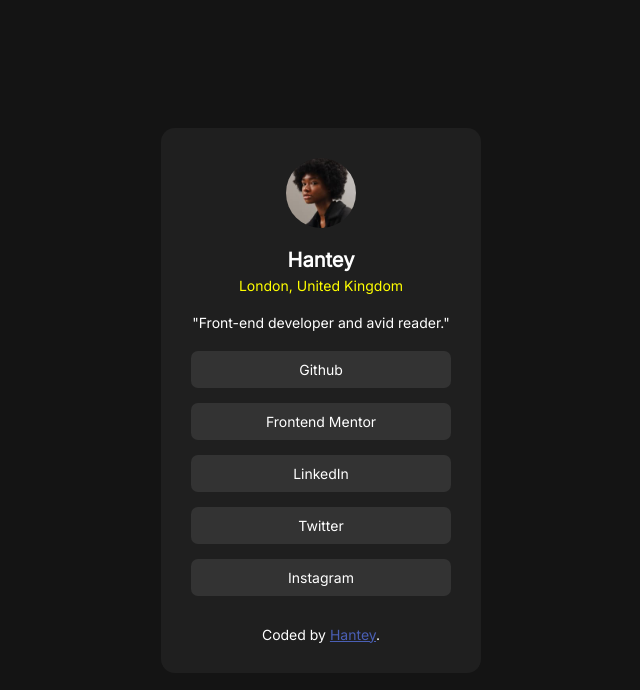
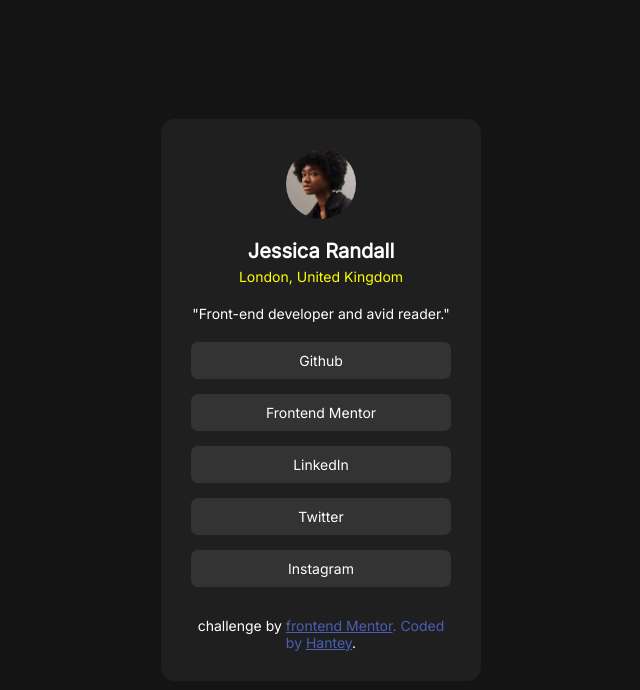
Before and after one commit to Hantey10/Social, a plain HTML site: page index.html in a window 1280 px wide. Shown: the whole page, without its empty margins (319-959 px from the left). Drawn offline with Linux system fonts and the light colour scheme.

Commit message:
Update index.html

```diff
--- a/index.html
+++ b/index.html
@@ -24,7 +24,7 @@
         <div class="info">
 
 
-          <p class="name">Hantey</p> <!--Name-->
+          <p class="name">Jessica Randall</p> <!--Name-->
           <p class="country">London, United Kingdom</p> <!--Country-->
         </div>
         <p class="work">"Front-end developer and avid reader."</p> <!--Work-->
@@ -39,6 +39,7 @@
       </div>
 
       <div class="attribution">
+        challenge by <a href="https://www.frontendmentor.io?ref=challenge" target="_blank">frontend Mentor<a/>.
         Coded by <a href="#">Hantey</a>.
       </div>
     </div>
```
